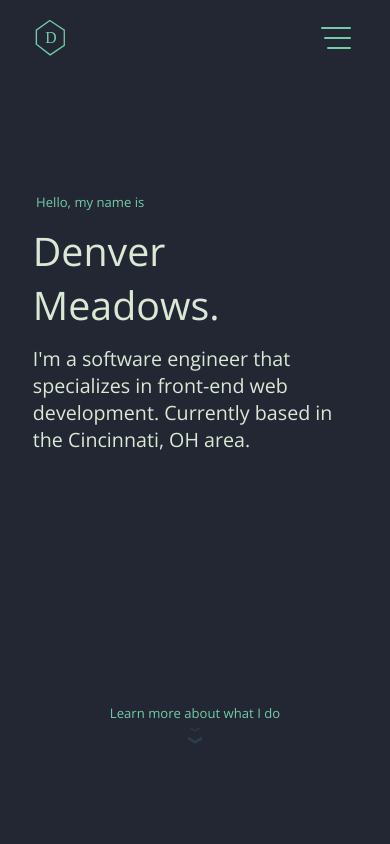
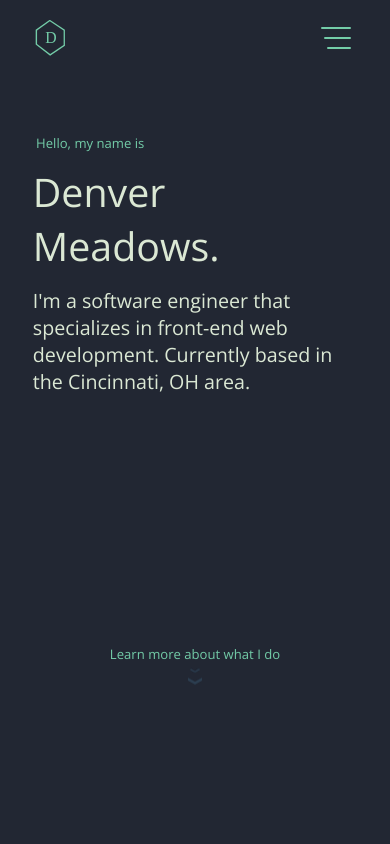
Before and after one commit to Denver-Meadows/Portfolio, a React (Create React App) app: page / in a window 390 px wide. Shown: the top 844 px of the page. Built offline with nearby package versions, Linux system fonts and the light colour scheme; a web font is replaced by a local one.

Commit message:
magrins for intro

```diff
--- a/src/styles/intro.scss
+++ b/src/styles/intro.scss
@@ -154,6 +154,6 @@
 
 @media (max-width: 400px) {
   .page-introduction-intro {
-    margin: 20% 0;
+    margin: 5% 0;
   }
 }
```
